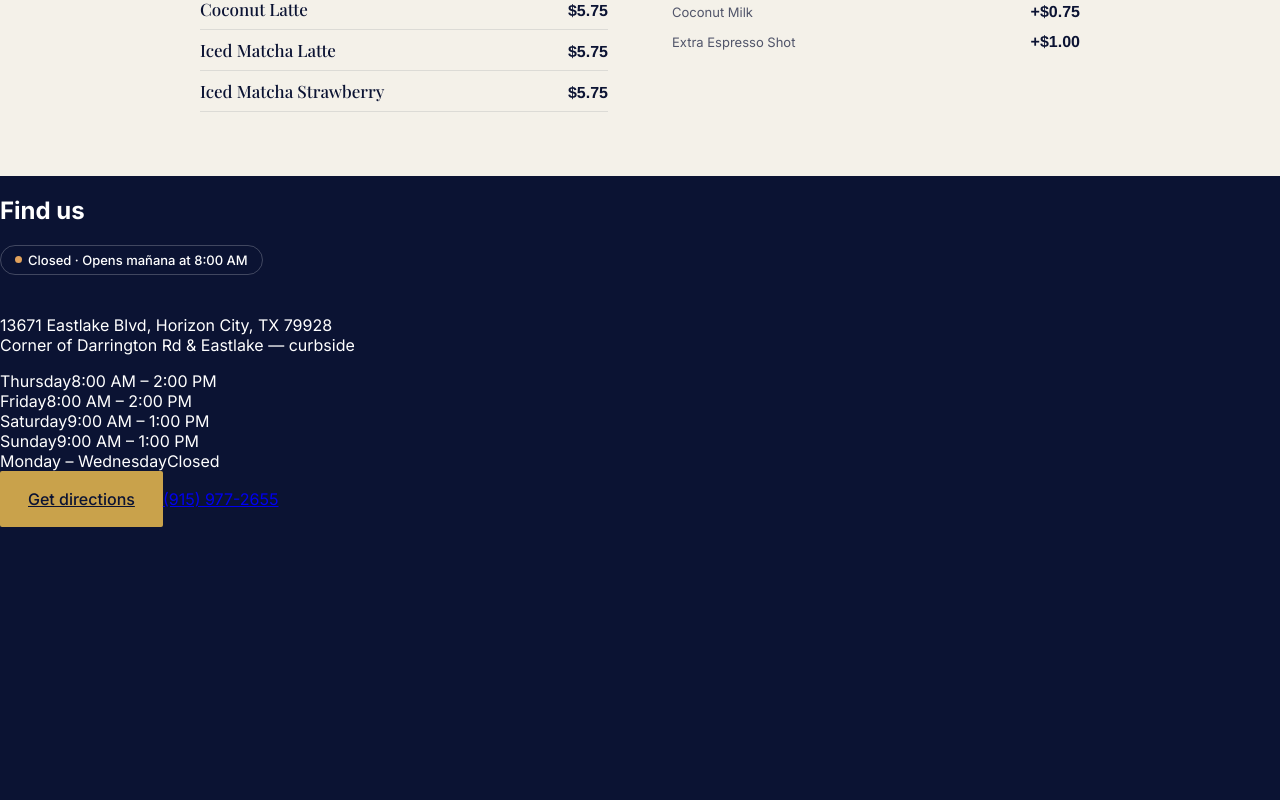
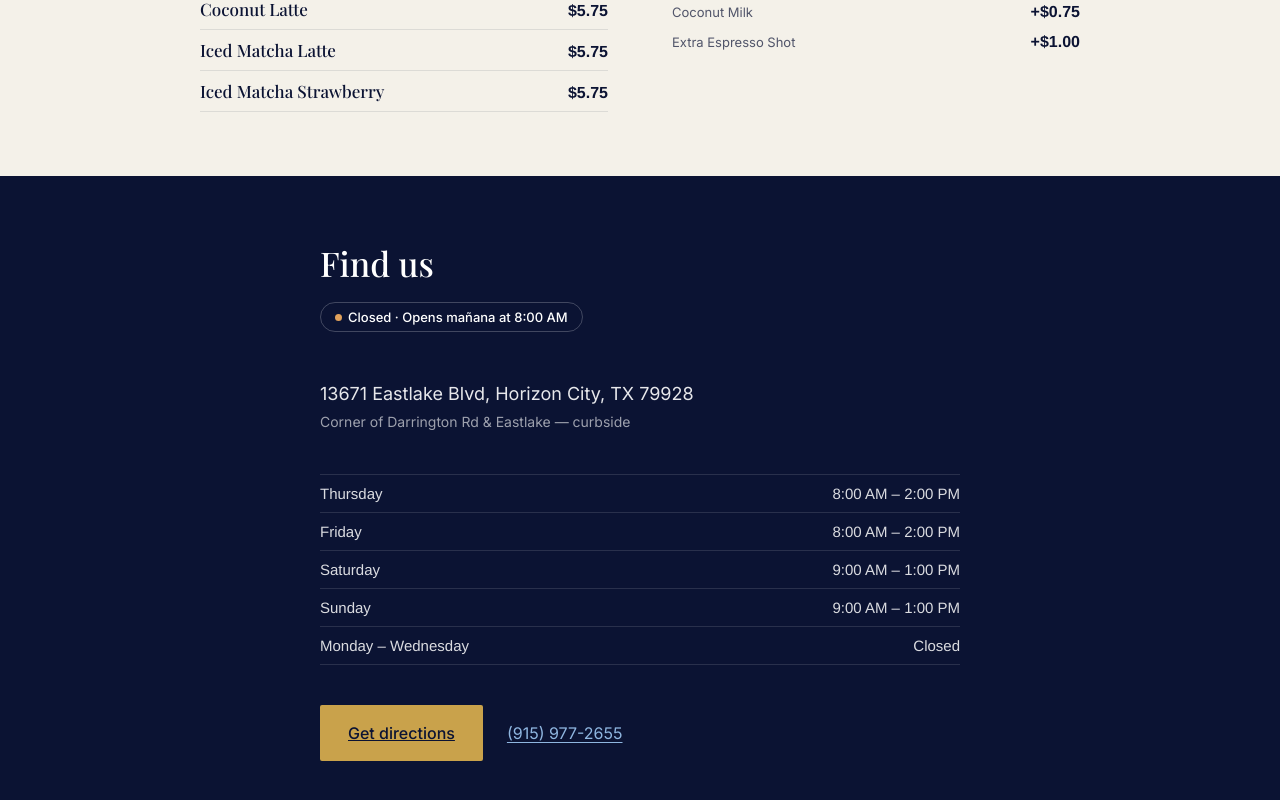
Before and after one commit to chrisbarrandey/barr-and-day-site, a Next.js app: page / in a window 1280 px wide. Shown: the part 1501-2301 px from the top of the page. Before the commit the page ends 2028 px from the top, so only its background shows below. Built offline with nearby package versions, Linux system fonts and the light colour scheme.

Commit message:
Add LocationSection styles

```diff
--- a/app/globals.css
+++ b/app/globals.css
@@ -251,3 +251,56 @@ button {
 .menu .price--anchor {
   color: #8c6220; /* dorado oscurecido para buen contraste sobre --color-paper */
 }
+
+/* ---------- Location ---------- */
+.location {
+  background: var(--color-navy-deep);
+  color: var(--color-ink);
+  padding: var(--space-5) var(--space-3);
+}
+.location__inner {
+  max-width: 640px;
+  margin: 0 auto;
+}
+.location__title {
+  font-family: var(--font-display);
+  font-size: var(--fs-h2);
+  font-weight: 500;
+  margin: 0 0 var(--space-2);
+}
+.location__address {
+  font-family: var(--font-body);
+  font-size: 18px;
+  line-height: 1.5;
+  color: rgba(255, 255, 255, 0.9);
+  margin: var(--space-3) 0 var(--space-4);
+}
+.location__ref {
+  font-size: 14px;
+  color: rgba(255, 255, 255, 0.6);
+}
+.location__hours {
+  border-top: 1px solid var(--color-line-soft);
+  margin-bottom: var(--space-4);
+}
+.location__hours-row {
+  display: flex;
+  justify-content: space-between;
+  padding: 10px 0;
+  border-bottom: 1px solid var(--color-line-soft);
+  font-family: 'Helvetica Neue', Helvetica, Arial, sans-serif;
+  font-size: 15px;
+  color: rgba(255, 255, 255, 0.85);
+}
+.location__actions {
+  display: flex;
+  align-items: center;
+  gap: var(--space-3);
+  flex-wrap: wrap;
+}
+.location__phone {
+  font-family: var(--font-body);
+  color: var(--color-sky);
+  text-decoration: underline;
+  text-underline-offset: 3px;
+}
```
